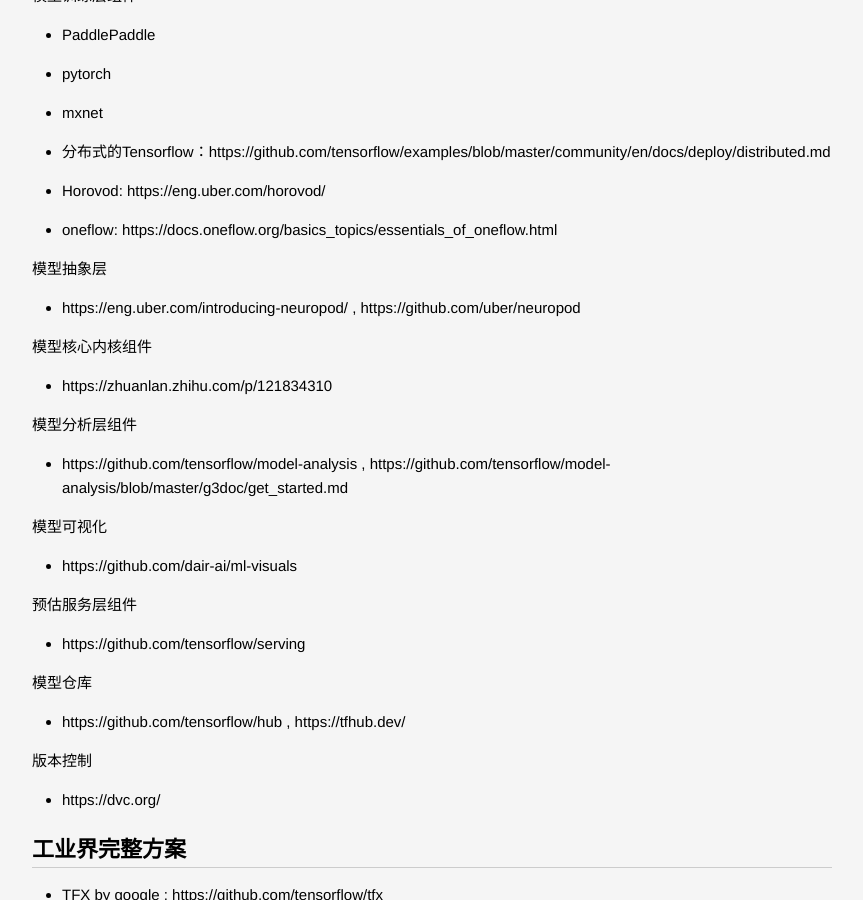
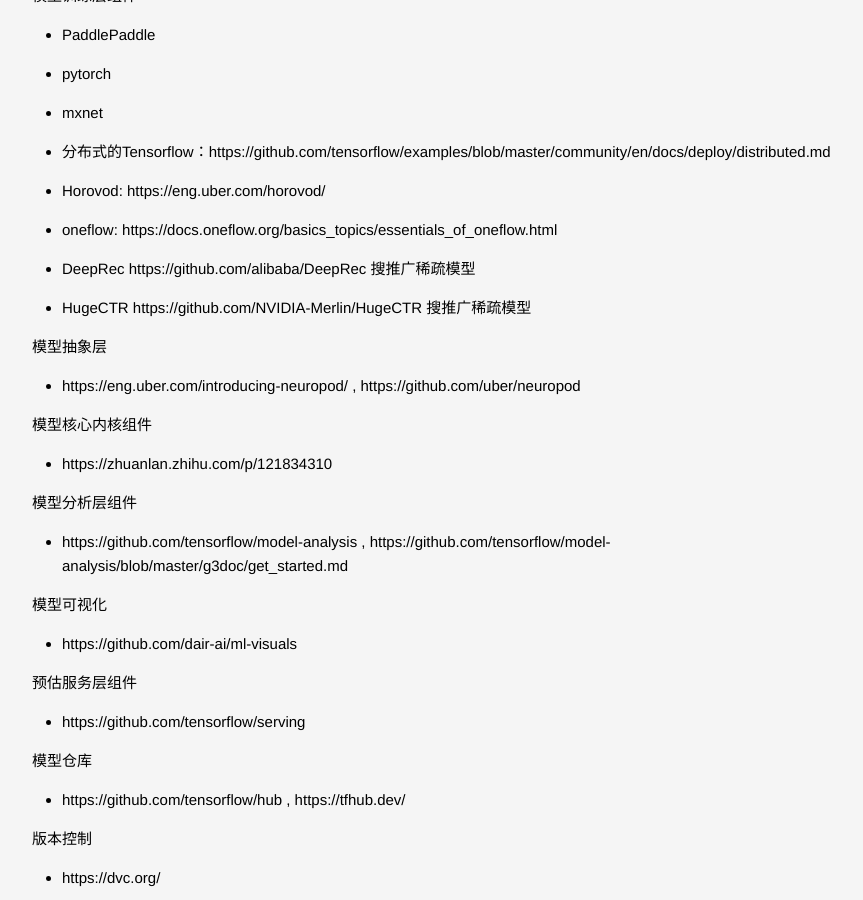
Before and after one commit to lucky521/blog, a Jekyll site: the page built from _posts/ml/2019-05-21-ML-System.markdown, in a window 1280 px wide and 900 px high, scrolled down 5346 px. Shown: the whole window, without its empty margins (208-1071 px from the left). Built offline with Jekyll 4.4.1, drawn with Linux system fonts in a browser that asks for light colours.

Commit message:
update blog

```diff
--- a/_posts/ml/2019-02-04-Famous-Model.markdown
+++ b/_posts/ml/2019-02-04-Famous-Model.markdown
@@ -48,6 +48,11 @@
 ![]({{site.baseurl}}/images/dnnmodels.jpeg)
 
 ![]({{site.baseurl}}/images/dnnmodels-2.jpg)
+
+
+搜推广场景的特点:
+* Sparse model
+* Discrete features
 
 
 
--- a/_posts/ml/2019-05-21-ML-System.markdown
+++ b/_posts/ml/2019-05-21-ML-System.markdown
@@ -170,6 +170,8 @@
 - 分布式的Tensorflow：https://github.com/tensorflow/examples/blob/master/community/en/docs/deploy/distributed.md
 - Horovod: https://eng.uber.com/horovod/
 - oneflow: https://docs.oneflow.org/basics_topics/essentials_of_oneflow.html
+- DeepRec https://github.com/alibaba/DeepRec 搜推广稀疏模型
+- HugeCTR https://github.com/NVIDIA-Merlin/HugeCTR 搜推广稀疏模型
 
 模型抽象层
 - https://eng.uber.com/introducing-neuropod/ , https://github.com/uber/neuropod
```
Also changed, not shown: _posts/tech/2020-06-01-x-db.markdown (+5 -3 lines), _posts/tech/2020-11-15-big-data-process.markdown (+8 -4 lines).
